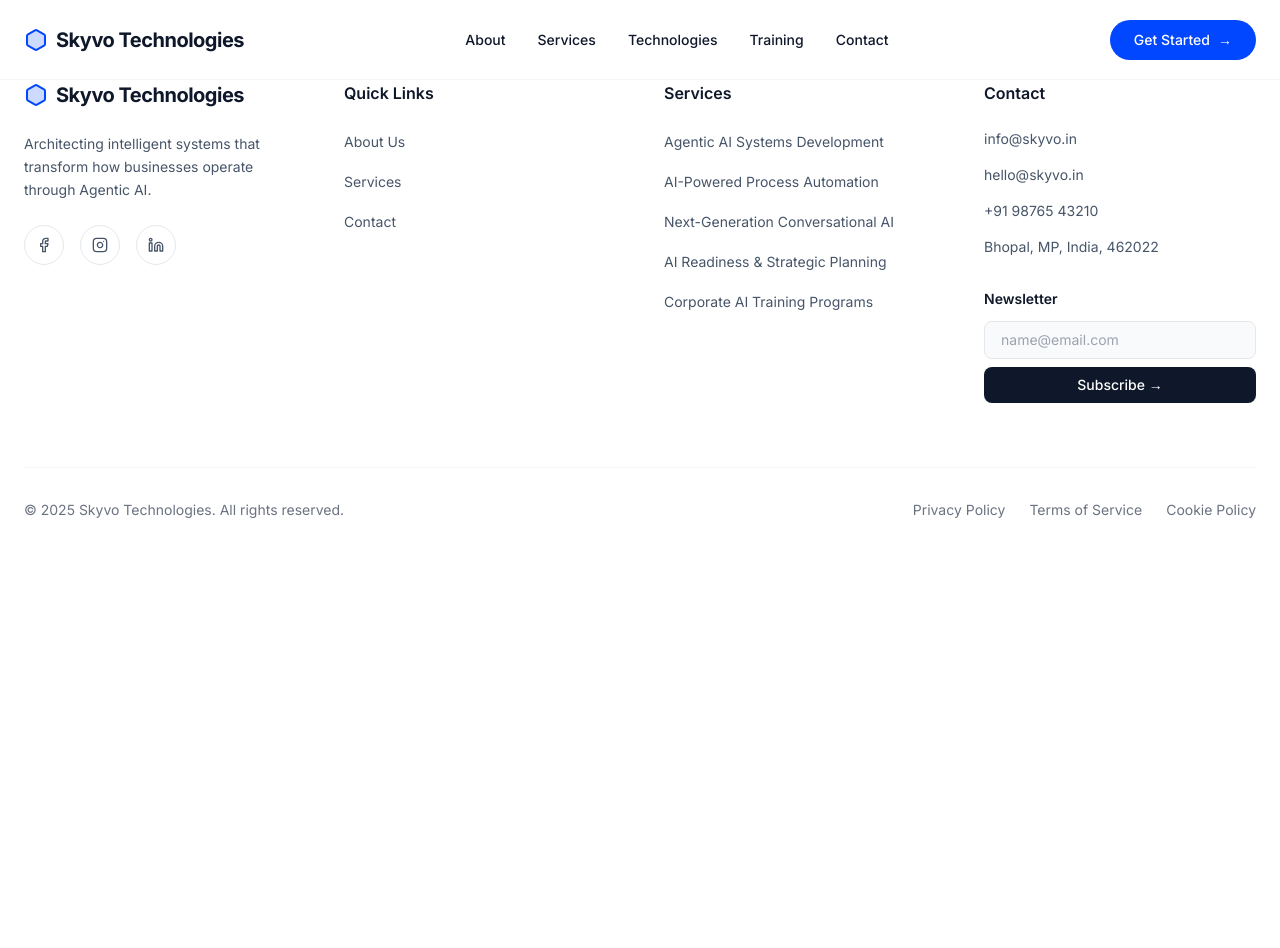
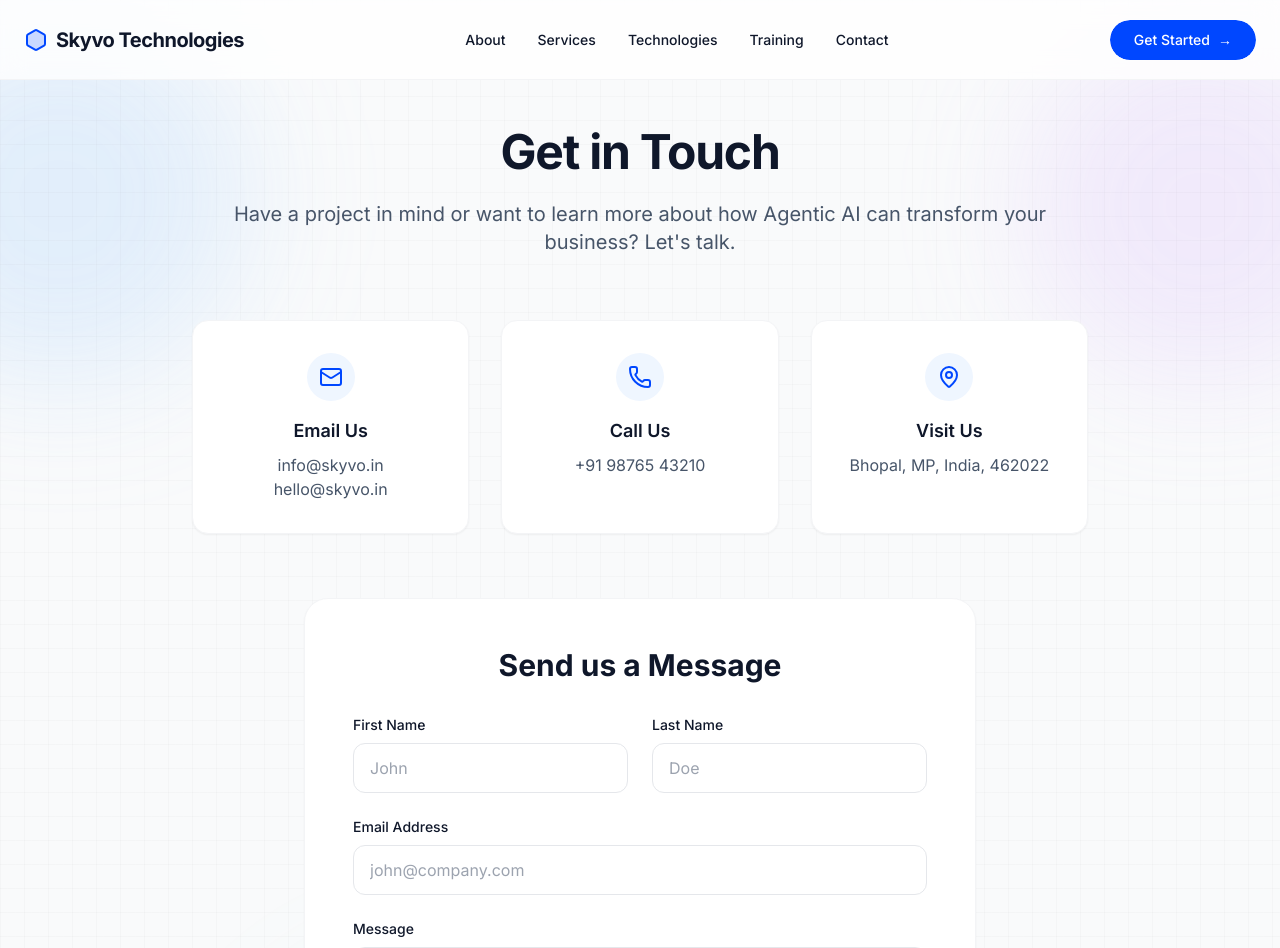
Before and after one commit to ritesh-thakur-setmycart/skyvo, a React (Vite) app: page /contact in a window 1280 px wide. Shown: the top 948 px of the page. Before the commit the page ends 800 px from the top, so only its background shows below. Built offline with nearby package versions, Linux system fonts and the light colour scheme.

Commit message:
changes in contact page

```diff
--- a/src/App.jsx
+++ b/src/App.jsx
@@ -4,6 +4,7 @@
 import Footer from './components/Footer'
 import Home from './pages/Home'
 import AboutUs from './pages/AboutUs'
+import Contact from './pages/Contact'
 
 export default function App() {
   useLenis()
@@ -15,6 +16,7 @@
         <Routes>
           <Route path="/" element={<Home />} />
           <Route path="/about" element={<AboutUs />} />
+          <Route path="/contact" element={<Contact />} />
         </Routes>
         <Footer />
       </main>
--- a/src/components/CTABanner.jsx
+++ b/src/components/CTABanner.jsx
@@ -1,4 +1,5 @@
 import { motion } from 'framer-motion'
+import { Link } from 'react-router-dom'
 
 export default function CTABanner() {
   return (
@@ -24,12 +25,12 @@
             Let's talk about your use case and build something extraordinary.
           </p>
           <div className="flex flex-col sm:flex-row items-center justify-center gap-4">
-            <a
-              href="mailto:info@skyvo.in"
+            <Link
+              to="/contact"
               className="px-8 py-3.5 bg-cobalt text-white rounded-full font-medium shadow-lg shadow-cobalt/25 hover:bg-indigo hover:-translate-y-1 transition-all duration-300 w-full sm:w-auto"
             >
               Schedule a Free Consultation
-            </a>
+            </Link>
             <a
               href="#services"
               className="px-8 py-3.5 bg-white text-text-primary rounded-full font-medium border border-gray-200 hover:border-text-primary hover:bg-gray-50 transition-all duration-300 w-full sm:w-auto"
--- a/src/components/Footer.jsx
+++ b/src/components/Footer.jsx
@@ -41,7 +41,7 @@
               {[
                 { name: 'About Us', path: '/about' },
                 { name: 'Services', path: '/#services' },
-                { name: 'Contact', path: '/#contact' }
+                { name: 'Contact', path: '/contact' }
               ].map((link, i) => (
                 <li key={i}>
                   {link.path.startsWith('/') && !link.path.includes('#') ? (
--- a/src/components/Navbar.jsx
+++ b/src/components/Navbar.jsx
@@ -60,21 +60,22 @@
         </div>
 
         {/* CTA */}
-        <motion.a
-          href="#contact"
+        <motion.div
           whileHover={{
             scale: 1.05,
             boxShadow: '0 10px 25px -5px rgba(0, 71, 255, 0.4)'
           }}
           whileTap={{ scale: 0.95 }}
-          className="hidden md:flex items-center justify-center px-6 py-2.5 bg-cobalt text-white rounded-full font-medium text-sm relative overflow-hidden group"
+          className="hidden md:flex relative overflow-hidden group rounded-full"
         >
-          <span className="relative z-10 flex items-center gap-2">
-            Get Started <span>&rarr;</span>
-          </span>
-          {/* Shimmer Effect */}
-          <div className="absolute inset-0 -translate-x-full group-hover:animate-[shimmer_1.5s_infinite] bg-gradient-to-r from-transparent via-white/20 to-transparent" />
-        </motion.a>
+          <Link to="/contact" className="flex items-center justify-center px-6 py-2.5 bg-cobalt text-white rounded-full font-medium text-sm">
+            <span className="relative z-10 flex items-center gap-2">
+              Get Started <span>&rarr;</span>
+            </span>
+            {/* Shimmer Effect */}
+            <div className="absolute inset-0 -translate-x-full group-hover:animate-[shimmer_1.5s_infinite] bg-gradient-to-r from-transparent via-white/20 to-transparent" />
+          </Link>
+        </motion.div>
 
         {/* Mobile menu button could go here - keeping it simple per instructions */}
       </div>
--- a/src/pages/AboutUs.jsx
+++ b/src/pages/AboutUs.jsx
@@ -155,7 +155,7 @@
             <Link to="/#services" className="px-8 py-4 rounded-xl bg-cobalt hover:bg-white hover:text-text-primary transition-colors font-semibold flex items-center gap-2">
               Explore Services
             </Link>
-            <Link to="/#contact" className="px-8 py-4 rounded-xl border border-gray-600 hover:border-white transition-colors font-semibold flex items-center gap-2">
+            <Link to="/contact" className="px-8 py-4 rounded-xl border border-gray-600 hover:border-white transition-colors font-semibold flex items-center gap-2">
               Contact Us <ArrowRight className="w-4 h-4" />
             </Link>
           </div>
--- /dev/null
+++ b/src/pages/Contact.jsx
@@ -0,0 +1,78 @@
+import { Mail, Phone, MapPin, Send } from 'lucide-react'
+
+export default function Contact() {
+  return (
+    <div className="pt-32 pb-24 min-h-screen flex flex-col items-center bg-gray-50 px-6 relative overflow-hidden">
+      {/* Dynamic Colorful Background */}
+      <div className="absolute top-[0%] left-[-10%] w-96 h-96 bg-blue-300/30 rounded-full mix-blend-multiply filter blur-3xl opacity-70 animate-blob pointer-events-none" />
+      <div className="absolute top-[0%] right-[-10%] w-96 h-96 bg-purple-300/30 rounded-full mix-blend-multiply filter blur-3xl opacity-70 animate-blob [animation-delay:2s] pointer-events-none" />
+      <div className="absolute -bottom-32 left-[20%] w-96 h-96 bg-teal-300/30 rounded-full mix-blend-multiply filter blur-3xl opacity-70 animate-blob [animation-delay:4s] pointer-events-none" />
+
+      {/* Grid Pattern */}
+      <div className="absolute inset-0 bg-[linear-gradient(to_right,#8080800a_1px,transparent_1px),linear-gradient(to_bottom,#8080800a_1px,transparent_1px)] bg-[size:24px_24px] pointer-events-none"></div>
+
+      <div className="max-w-4xl mx-auto w-full relative z-10">
+        <div className="text-center mb-16">
+          <h1 className="font-display font-bold text-5xl text-text-primary mb-6 tracking-tight">
+            Get in Touch
+          </h1>
+          <p className="text-xl text-text-muted">
+            Have a project in mind or want to learn more about how Agentic AI can transform your business? Let's talk.
+          </p>
+        </div>
+
+        <div className="grid md:grid-cols-3 gap-8 mb-16">
+          <div className="bg-white p-8 rounded-2xl border border-gray-100 flex flex-col items-center text-center shadow-sm">
+            <div className="w-12 h-12 rounded-full bg-blue-50 flex items-center justify-center mb-4">
+              <Mail className="w-6 h-6 text-cobalt" />
+            </div>
+            <h3 className="font-display font-semibold text-lg text-text-primary mb-2">Email Us</h3>
+            <a href="mailto:info@skyvo.in" className="text-text-muted hover:text-cobalt transition-colors">info@skyvo.in</a>
+            <a href="mailto:hello@skyvo.in" className="text-text-muted hover:text-cobalt transition-colors">hello@skyvo.in</a>
+          </div>
+          <div className="bg-white p-8 rounded-2xl border border-gray-100 flex flex-col items-center text-center shadow-sm">
+            <div className="w-12 h-12 rounded-full bg-blue-50 flex items-center justify-center mb-4">
+              <Phone className="w-6 h-6 text-cobalt" />
+            </div>
+            <h3 className="font-display font-semibold text-lg text-text-primary mb-2">Call Us</h3>
+            <a href="tel:+919876543210" className="text-text-muted hover:text-cobalt transition-colors">+91 98765 43210</a>
+          </div>
+          <div className="bg-white p-8 rounded-2xl border border-gray-100 flex flex-col items-center text-center shadow-sm">
+            <div className="w-12 h-12 rounded-full bg-blue-50 flex items-center justify-center mb-4">
+              <MapPin className="w-6 h-6 text-cobalt" />
+            </div>
+            <h3 className="font-display font-semibold text-lg text-text-primary mb-2">Visit Us</h3>
+            <p className="text-text-muted">Bhopal, MP, India, 462022</p>
+          </div>
+        </div>
+
+        <div className="bg-white p-8 md:p-12 rounded-3xl border border-gray-100 shadow-sm max-w-2xl mx-auto">
+          <h2 className="font-display font-bold text-3xl text-text-primary mb-8 text-center">Send us a Message</h2>
+          <form className="space-y-6" onSubmit={(e) => e.preventDefault()}>
+            <div className="grid md:grid-cols-2 gap-6">
+              <div>
+                <label className="block text-sm font-medium text-text-primary mb-2" htmlFor="firstName">First Name</label>
+                <input type="text" id="firstName" className="w-full px-4 py-3 rounded-xl border border-gray-200 focus:outline-none focus:border-cobalt focus:ring-1 focus:ring-cobalt transition-colors" placeholder="John" />
+              </div>
+              <div>
+                <label className="block text-sm font-medium text-text-primary mb-2" htmlFor="lastName">Last Name</label>
+                <input type="text" id="lastName" className="w-full px-4 py-3 rounded-xl border border-gray-200 focus:outline-none focus:border-cobalt focus:ring-1 focus:ring-cobalt transition-colors" placeholder="Doe" />
+              </div>
+            </div>
+            <div>
+              <label className="block text-sm font-medium text-text-primary mb-2" htmlFor="email">Email Address</label>
+              <input type="email" id="email" className="w-full px-4 py-3 rounded-xl border border-gray-200 focus:outline-none focus:border-cobalt focus:ring-1 focus:ring-cobalt transition-colors" placeholder="john@company.com" />
+            </div>
+            <div>
+              <label className="block text-sm font-medium text-text-primary mb-2" htmlFor="message">Message</label>
+              <textarea id="message" rows="5" className="w-full px-4 py-3 rounded-xl border border-gray-200 focus:outline-none focus:border-cobalt focus:ring-1 focus:ring-cobalt transition-colors resize-none" placeholder="Tell us about your project..."></textarea>
+            </div>
+            <button className="w-full py-4 bg-cobalt text-white rounded-xl font-medium hover:bg-indigo transition-colors flex items-center justify-center gap-2">
+              Send Message <Send className="w-4 h-4" />
+            </button>
+          </form>
+        </div>
+      </div>
+    </div>
+  )
+}
```
Also changed, not shown: src/components/Hero.jsx (+4 -3 lines).
